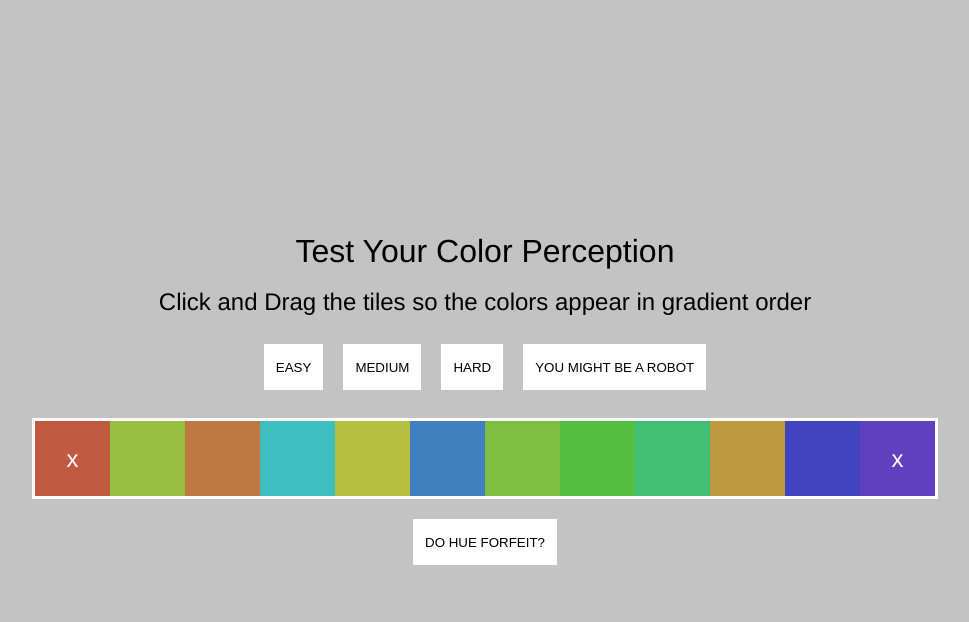
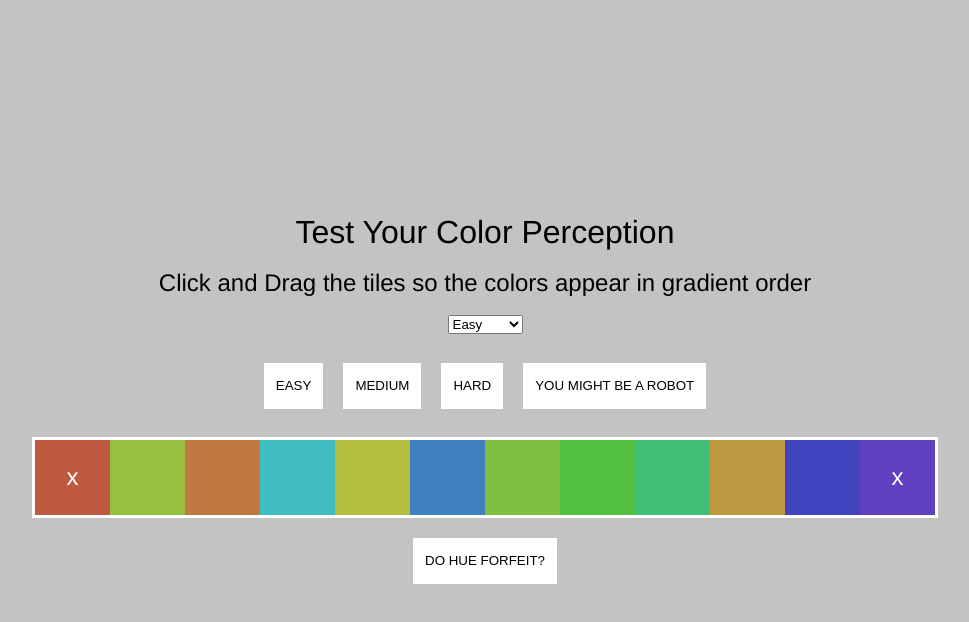
Before and after one commit to echos-echo/i-see-hue, a React (Create React App) app: page / in a window 1280 px wide. Both pictures are taken after a click on the button "UNMIX YOUR HUES". Shown: the top 622 px of the page, without its empty margins (155-1124 px from the left). Built offline with nearby package versions, Linux system fonts and the light colour scheme; the HTML template or start-up script is replaced by a standard one.

Commit message:
feature: state for game difficulty and select dropdown added

```diff
--- a/src/App.js
+++ b/src/App.js
@@ -1,14 +1,22 @@
 import GameRow from './components/GameRow';
 import Splash from './components/Splash'
-import React from 'react';
+import React, { useState } from 'react';
 
 function App() {
+  const [mode, setMode] = useState('medium');
+
   return (
     <div className="content">
       <Splash/>
       <div id="header">
         <h1>Test Your Color Perception</h1>
         <h2>Click and Drag the tiles so the colors appear in gradient order</h2>
+        <select>
+          <option value='easy'>Easy</option>
+          <option value='medium'>Medium</option>
+          <option value='hard'>Hard</option>
+          <option value='extra'>Hard+++</option>
+        </select>
         <GameRow/>
       </div>
     </div>
```
